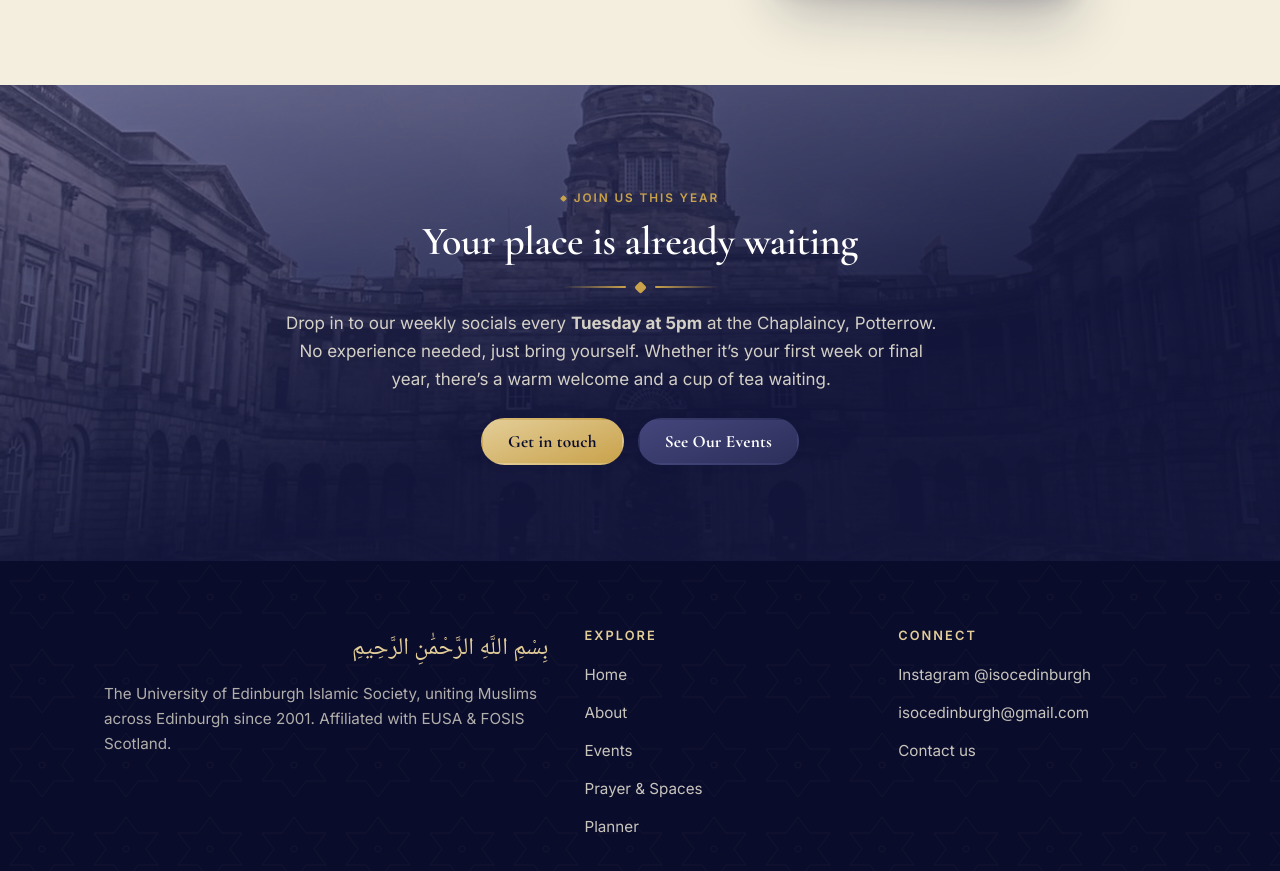
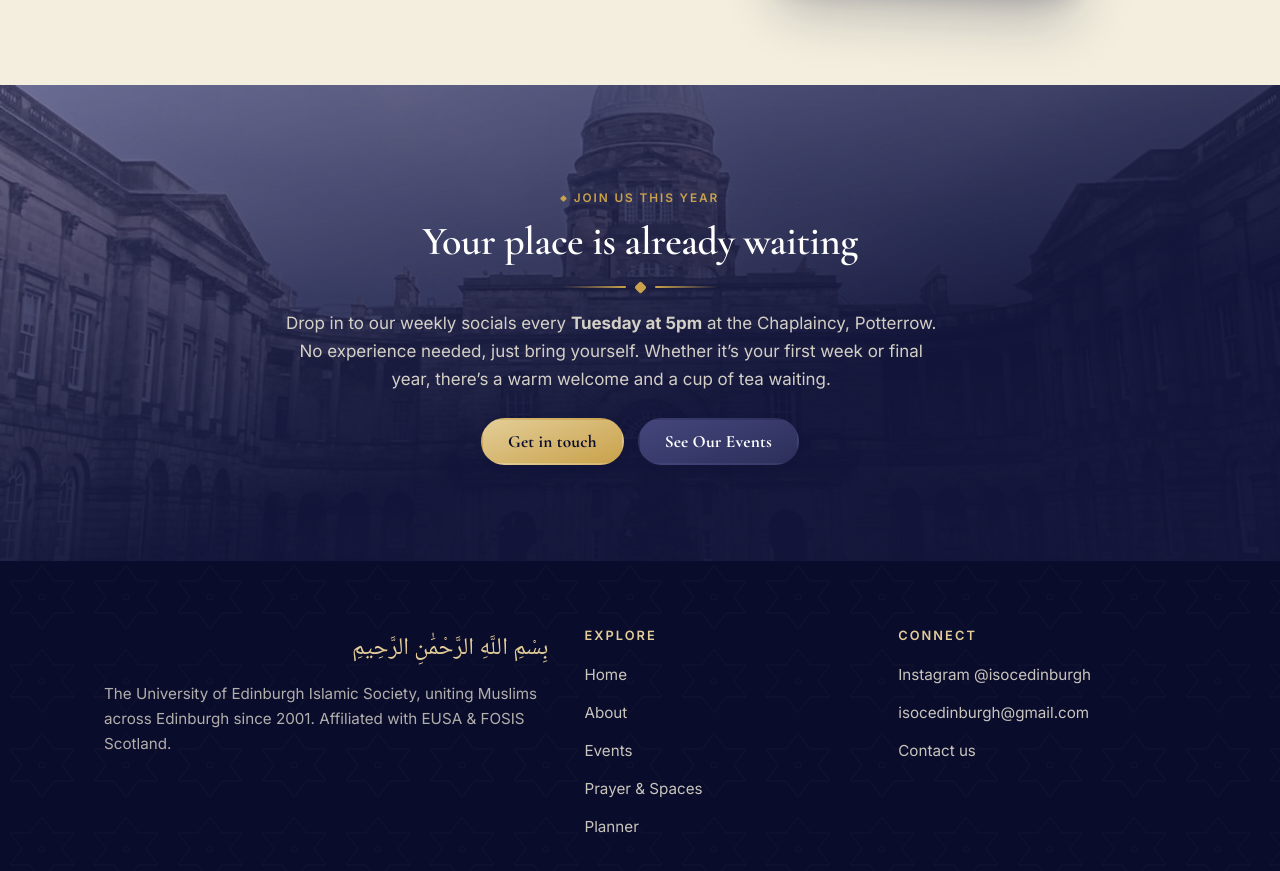
Before and after one commit to EdinburghISoc/isoced-website, a plain HTML site: page index.html in a window 1280 px wide. Shown: the part 3084-3955 px from the top of the page. Drawn offline with nearby package versions, Linux system fonts and the light colour scheme.

Commit message:
Fix CTA photo crop: dome peak was still clipped at center 12%
Measured the source photo directly - the dome's peak sits only ~5-8px
from the top of the file with almost no natural margin, so the
previous center-12% position was still cropping enough off the top
to clip it. Switched to background-position: center top, which
anchors the image's actual top edge to the container regardless of
aspect ratio, guaranteeing the full dome is always visible.

Co-Authored-By: Claude Sonnet 5 <noreply@anthropic.com>

```diff
--- a/assets/style.css
+++ b/assets/style.css
@@ -87,7 +87,7 @@ p.center, .center p { margin-inline: auto; }
     linear-gradient(165deg, rgba(74,75,124,.5), rgba(18,21,58,.94) 62%),
     url('cta-photo.jpg');
   background-size: cover;
-  background-position: center 12%;
+  background-position: center top;
 }
 .section--ink.has-photo::before { content: ""; position: absolute; inset: 0; background-image: var(--pattern-gold); background-size: 84px 84px; opacity: .08; mix-blend-mode: soft-light; }
 .section--ink.has-photo .container { position: relative; }
```
